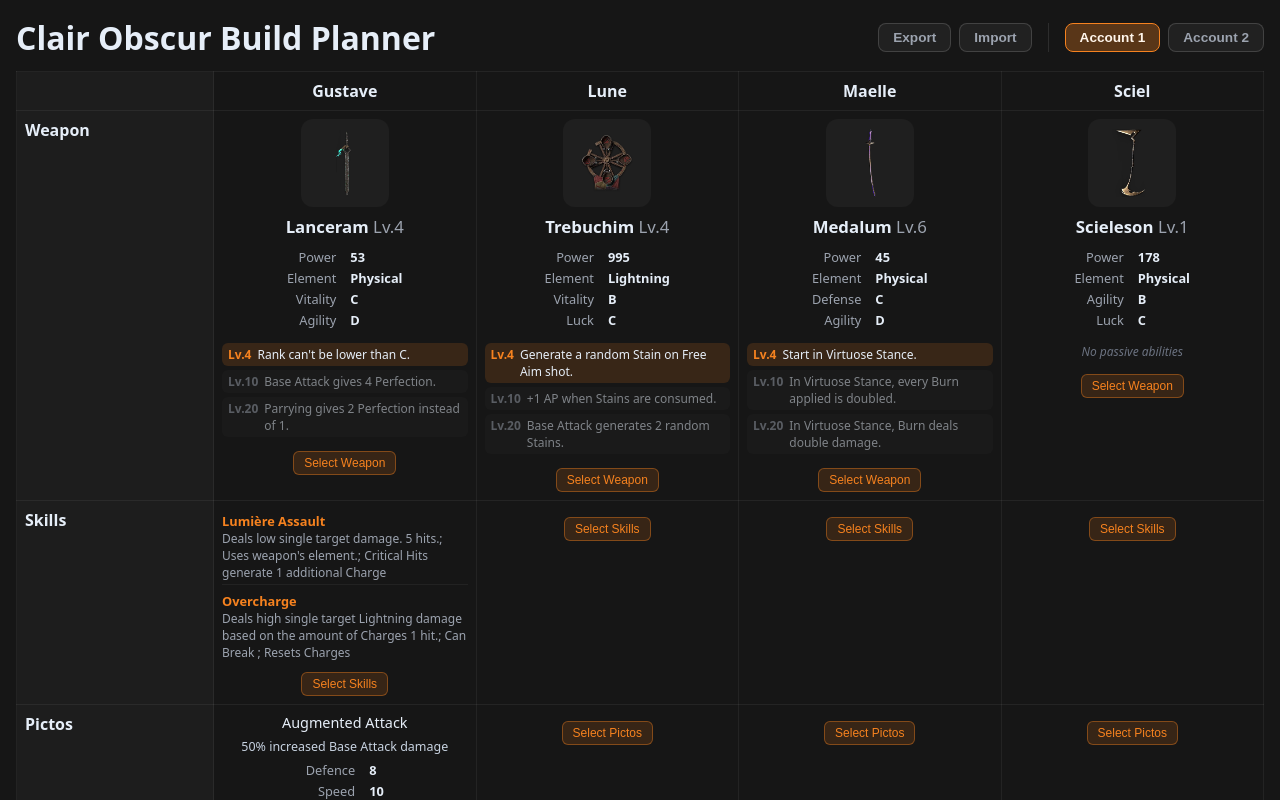
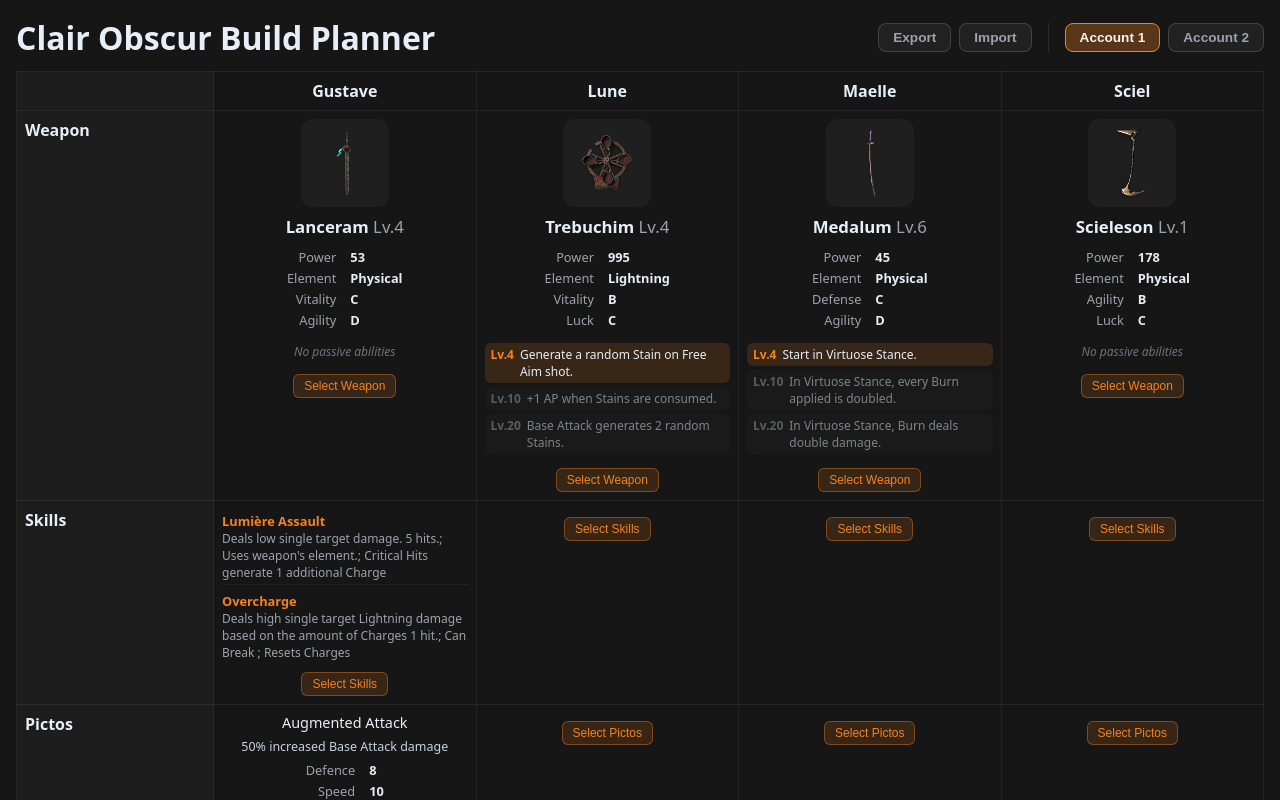
Before and after one commit to ScienceMoo/ClairObscurBuildPlanner, a React (Vite) app: page / in a window 1280 px wide. Shown: the top 800 px of the page. Built offline with nearby package versions, Linux system fonts and the light colour scheme; the HTML template or start-up script is replaced by a standard one.

Commit message:
Lanceram passives only apply once Verso is unlocked; clear to empty (confirmed by user in-game)

```diff
--- a/src/data/weaponPassivesCatalog.js
+++ b/src/data/weaponPassivesCatalog.js
@@ -29,11 +29,13 @@ const weaponPassivesCatalog = [
   {
     character: "Gustave",
     name: "Lanceram",
-    passives: [
-      { level: 4, effect: "Rank can't be lower than C." },
-      { level: 10, effect: "Base Attack gives 4 Perfection." },
-      { level: 20, effect: "Parrying gives 2 Perfection instead of 1." },
-    ],
+    // Game8's per-level passive table for this weapon ("Rank can't be lower
+    // than C." / "Base Attack gives 4 Perfection." / "Parrying gives 2
+    // Perfection instead of 1.") is explicitly noted as ONLY appearing once
+    // Verso is unlocked as a playable character. Confirmed in-game by the
+    // user (Gustave-only, no Verso yet) that Lanceram currently shows no
+    // passive abilities — so this is empty until Verso is unlocked.
+    passives: [],
   },
   {
     character: "Maelle",
```
